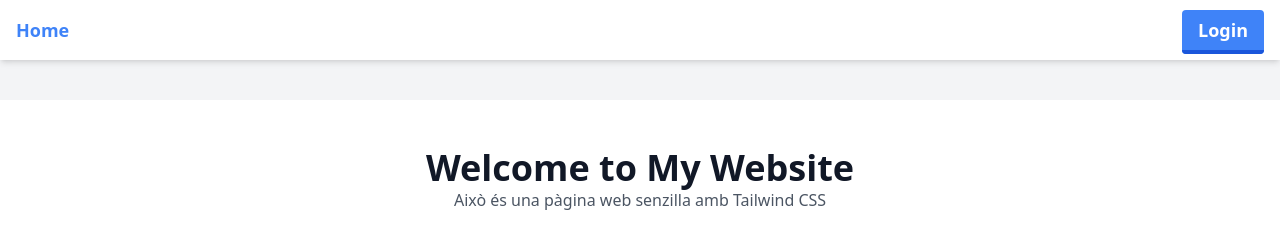
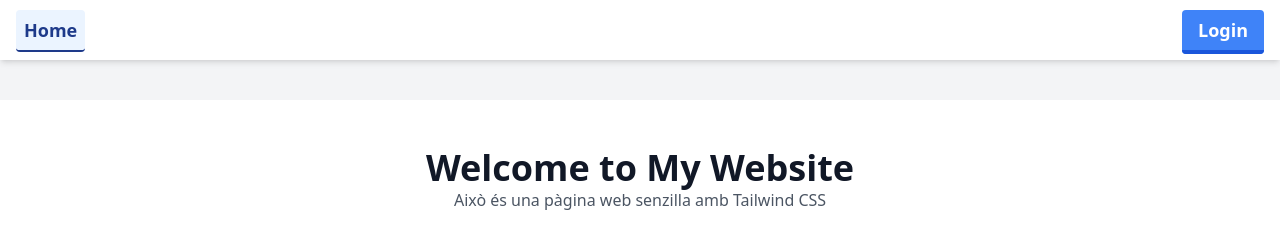
Before and after one commit to prosfp/Projecte_VanillaJS, a website built with webpack: page public/index.html in a window 1280 px wide. Built offline with nearby package versions, Linux system fonts and the light colour scheme.

Commit message:
navbar updated

```diff
--- a/public/login.html
+++ b/public/login.html
@@ -5,10 +5,10 @@
     <meta name="viewport" content="width=device-width, initial-scale=1.0" />
     <title>Login - My VanillaJS Todo App</title>
   </head>
-  <body
-    class="bg-gray-100 flex flex-colum items-center justify-center min-h-screen"
-  >
-    <div class="bg-white p-8 rounded shadow-md w-full max-w-sm text-center">
+  <body class="bg-gray-100">
+    <div
+      class="bg-white p-8 mx-auto rounded shadow-md w-full max-w-sm text-center"
+    >
       <h1 class="text-2xl font-bold mb-6">Login</h1>
       <form id="login-form">
         <div class="mb-4">
--- a/src/components/Navbar.js
+++ b/src/components/Navbar.js
@@ -1,3 +1,4 @@
+/* eslint-disable indent */
 export function renderNavbar(isLoggedIn = false, isAdmin = false) {
   // Add event listener to the document body and listen for click events on any element with the id "logoutButton"
   // Seria millor alguna altra aproximació, però tenim problemes afegint event listeners a elements que encara no existeixen
@@ -9,28 +10,45 @@ export function renderNavbar(isLoggedIn = false, isAdmin = false) {
     }
   });
 
+  const existingNavbar = document.querySelector('nav');
+  if (existingNavbar) {
+    existingNavbar.remove();
+  }
+
   if (!document.querySelector('.navbar')) {
+    console.log('Rendering navbar');
     const navbar = document.createElement('nav');
     // This is a way to keep my navbar fixed at the top of the page
     navbar.classList.add('w-full', 'mb-10', 'bg-white', 'shadow-md', 'text-lg');
 
+    const currentPath = window.location.pathname;
+
     let links = `
-    <li><a href="index.html" class="text-blue-500 font-bold hover:text-blue-700">Home</a></li>
+      <li><a href="index.html" class="text-blue-500 hover:text-blue-700 ${
+        currentPath === '/index.html' || currentPath === '/' ? 'active' : ''
+      }">Home</a></li>
     `;
 
     if (isLoggedIn) {
       links += `
-    <li><a href="dashboard.html" class="text-blue-500 font-bold hover:text-blue-700">Dashboard</a></li>
-    <li><a id="logoutButton" href="index.html" class="btn btn-primary bg-blue-500 hover:bg-blue-400 text-white font-bold py-2 px-4 border-b-4 border-blue-700 hover:border-blue-500 rounded">Logout</a></li>  `;
+        <li><a href="dashboard.html" class="text-blue-500 hover:text-blue-700 ${
+          currentPath === '/dashboard.html' ? 'active' : ''
+        }">Dashboard</a></li>
+        <li><a id="logoutButton" href="index.html" class="btn btn-primary bg-blue-500 hover:bg-blue-400 text-white font-bold py-2 px-4 border-b-4 border-blue-700 hover:border-blue-500 rounded">Logout</a></li>
+      `;
     } else {
       links += `
-      <li><a href="login.html" class="btn btn-primary bg-blue-500 hover:bg-blue-400 text-white font-bold py-2 px-4 border-b-4 border-blue-700 hover:border-blue-500 rounded">Login</a></li>
+        <li><a href="login.html" class="btn btn-primary bg-blue-500 hover:bg-blue-400 text-white font-bold py-2 px-4 border-b-4 border-blue-700 hover:border-blue-500 rounded ${
+          currentPath === '/login.html' ? 'active' : ''
+        }">Login</a></li>
       `;
     }
 
     if (isAdmin) {
       links += `
-      <li><a href="admin.html" class="btn btn-primary bg-blue-500 hover:bg-blue-400 text-white font-bold py-2 px-4 border-b-4 border-blue-700 hover:border-blue-500 rounded">Admin</a></li>
+        <li><a href="admin.html" class="btn btn-primary bg-blue-500 hover:bg-blue-400 text-white font-bold py-2 px-4 border-b-4 border-blue-700 hover:border-blue-500 rounded ${
+          currentPath === '/admin.html' ? 'active' : ''
+        }">Admin</a></li>
       `;
     }
 
--- a/src/index.js
+++ b/src/index.js
@@ -21,6 +21,7 @@ document.addEventListener('DOMContentLoaded', () => {
   if (path === '/index.html' || path === '/') {
     console.log('Landing page');
   } else if (path === '/login.html') {
+    console.log('Login page');
     renderLoginPage();
   } else if (path === '/dashboard.html') {
     renderDashboardPage();
--- a/src/styles/global.css
+++ b/src/styles/global.css
@@ -0,0 +1,9 @@
+/* global.css */
+nav .active {
+  color: #1e3a8a; /* Dark blue color for active link */
+  font-weight: bold; /* Make the active link bold */
+  border-bottom: 2px solid #1e3a8a; /* Add a bottom border */
+  background-color: #ebf4ff; /* Light blue background for the active link */
+  padding: 0.5rem; /* Add some padding for better appearance */
+  border-radius: 0.25rem; /* Add slight border-radius for rounded corners */
+}
```
Lines whose indentation alone changed are shown as unchanged.
